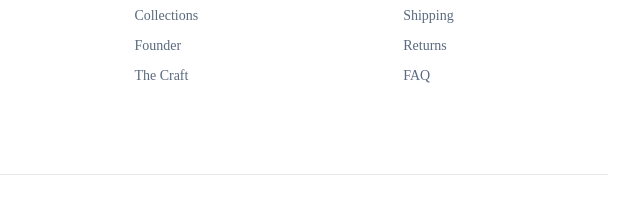
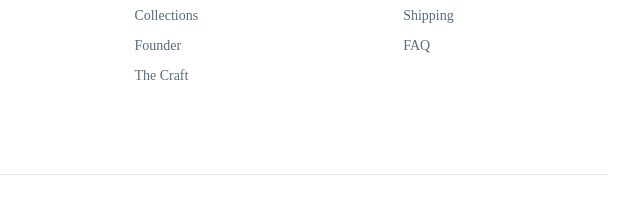
Before and after one commit to PedroSousa008/sandro-sandri, a plain HTML site: page about.html in a window 1280 px wide. Shown: the part 5126-5330 px from the top of the page, 640-1280 px from the left. Drawn offline with Linux system fonts and the light colour scheme; a web font is replaced by a local one.

Commit message:
Remove Returns link from Help section in all footers

```diff
--- a/about.html
+++ b/about.html
@@ -305,7 +305,6 @@
                     <h4 class="footer-heading">Help</h4>
                     <a href="contact.html">Contact Us</a>
                     <a href="shipping.html">Shipping</a>
-                    <a href="returns.html">Returns</a>
                     <a href="contact.html#faq">FAQ</a>
                 </div>
             </div>
```
Also changed, not shown: cart.html (+0 -1 lines), collection.html (+0 -1 lines), contact.html (+0 -1 lines), index.html (+0 -1 lines), membership.html (+0 -1 lines), product.html (+0 -1 lines), profile.html (+0 -1 lines), search.html (+0 -1 lines).
